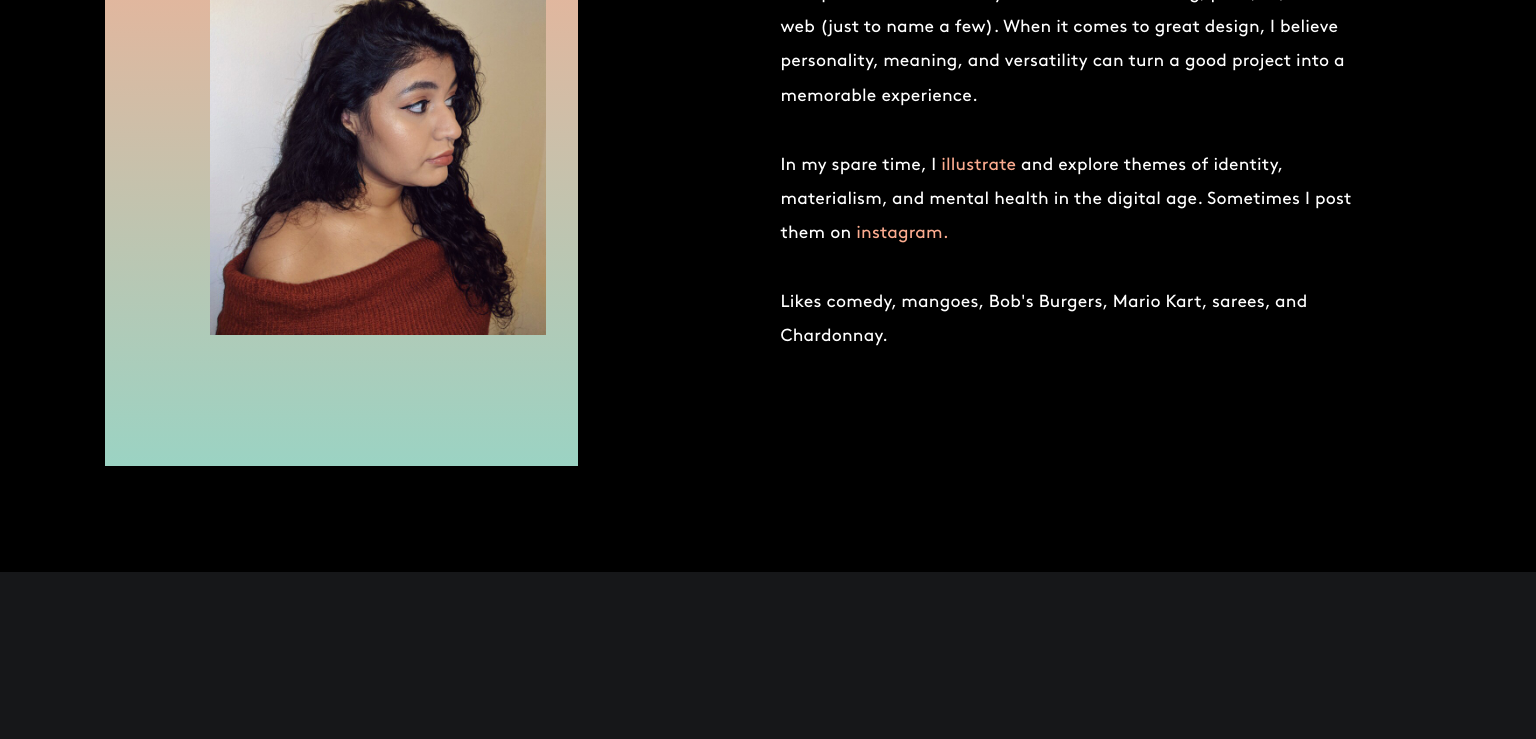
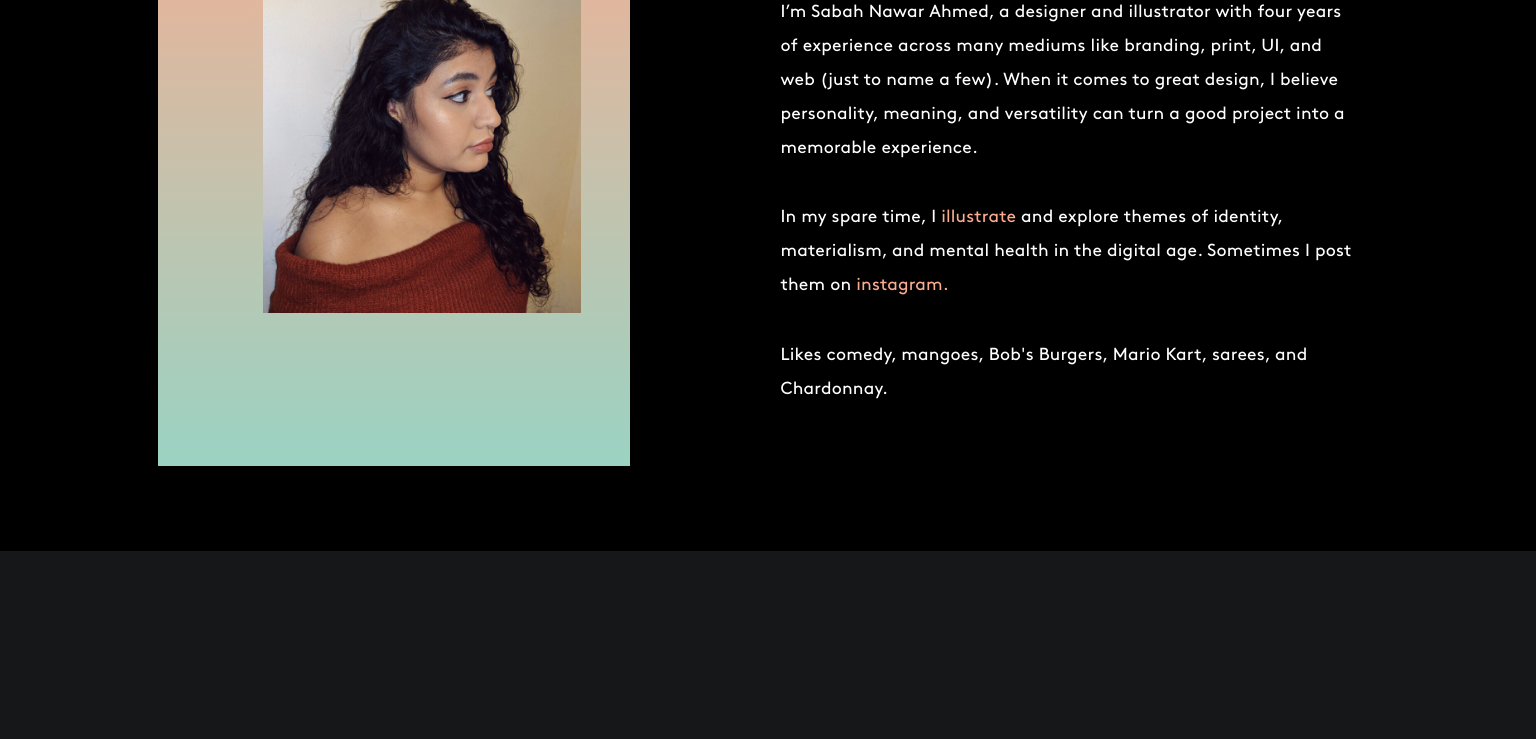
Before and after one commit to sbhnwr/sbh_html, a plain HTML site: page about.html in a window 1536 px wide. Shown: the part 322-1061 px from the top of the page. Drawn offline with Linux system fonts and the light colour scheme; a script that the page names is missing; a web font is replaced by a local one.

Commit message:
nectar replace

```diff
--- a/files/css/sbh.css
+++ b/files/css/sbh.css
@@ -417,16 +417,19 @@ h2{
 }
 
 .profile {
-	padding:9em 12em;
+	padding:9em 10em;
+  margin-left: 5em;
+  margin-right: 0em;
 }
 
 .gradientprofile {
   width: 15em;
   height: 25em;
+  margin-left: 9em;
 }
 
 .aboutmoi {
-  padding: 10em 10em 0em 0em;
+  padding: 13em 10em 0em 0em;
 }
 
 nav#main-nav ul > li > a {
```
Also changed, not shown: 1 other file.
